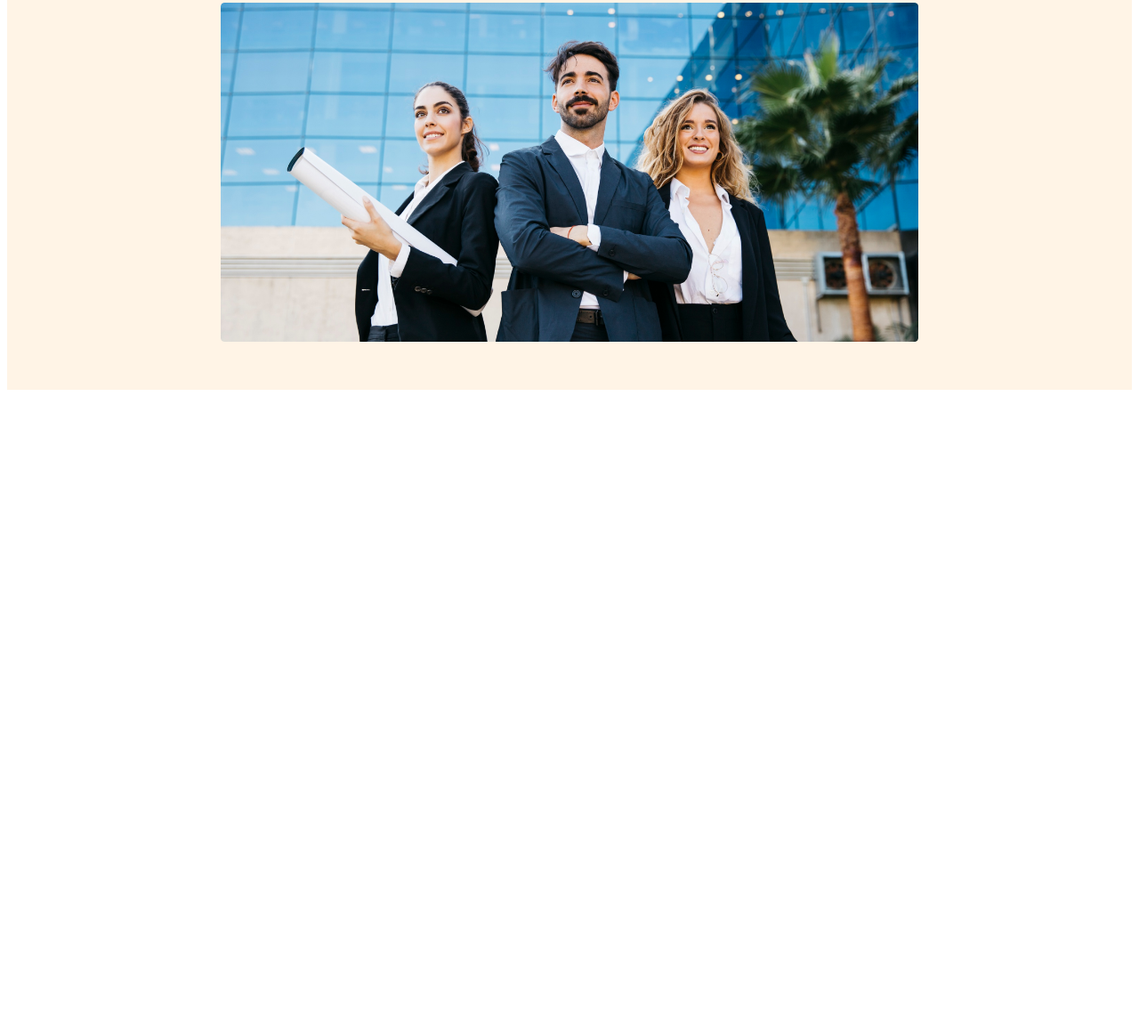
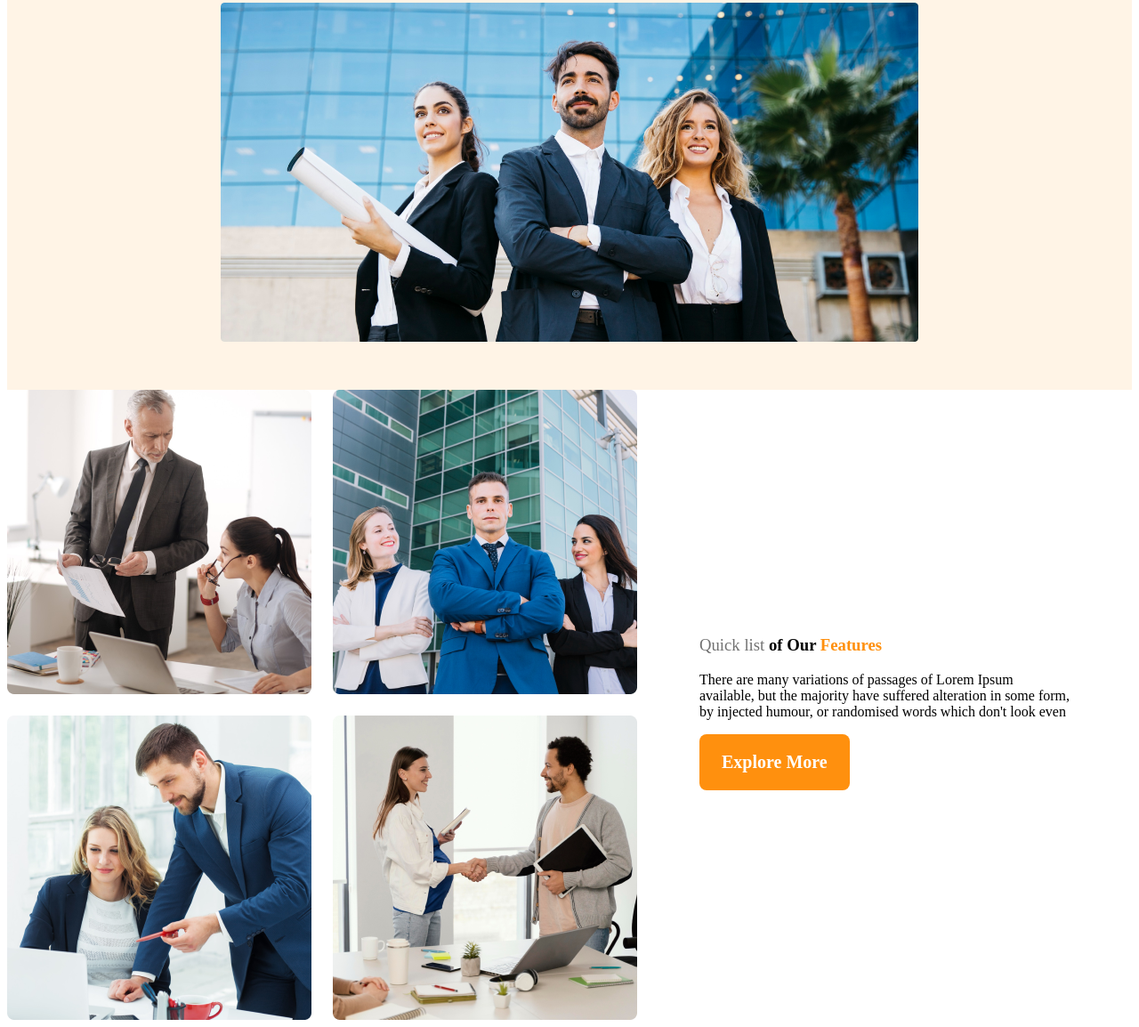
Before and after one commit to Lalonasm/g3-architects-website, a plain HTML site: page index.html in a window 1280 px wide. Shown: the part 575-1729 px from the top of the page at 89% size. Before the commit the page ends 1021 px from the top, so only its background shows below. Drawn offline with Linux system fonts and the light colour scheme.

Commit message:
features content added

```diff
--- a/index.html
+++ b/index.html
@@ -9,6 +9,7 @@
 </head>
 
 <body>
+    <!-- header start -->
     <header>
         <nav>
             <h3 class="nav-title">G3 Architects</h3>
@@ -37,7 +38,26 @@
             <img src="images/banner.png" alt="">
         </div>
     </header>
-    <main></main>
+    <!-- header end -->
+    <main>
+        <!-- Teams sections starts -->
+        <section class="teams-container">
+            <div class="teams-img-container">
+                <img src="images/team1.png" alt="">
+                <img src="images/team2.png" alt="">
+                <img src="images/team3.png" alt="">
+                <img src="images/team4.png" alt="">
+            </div>
+            <div class="teams-content">
+                <h3 class="teams-title"><span class="quick-list">Quick list</span> <span>of Our</span> <span class="text-features">Features</span></h3>
+                <p class="teams-description">
+                    There are many variations of passages of Lorem Ipsum available, but the majority have suffered
+                    alteration in some form, by injected humour, or randomised words which don't look even
+                </p>
+                <button class="btn-primary">Explore More</button>
+            </div>
+        </section>
+    </main>
     <footer></footer>
 </body>
 
--- a/styles/architect.css
+++ b/styles/architect.css
@@ -62,32 +62,80 @@ nav li a {
   color: #727272;
 
 }
-.banner img{
+
+.banner img {
   margin-top: 20px;
   width: 100%;
 }
+
+
+
+
 /* Responsive media queries */
 
 /* mobile devices */
 
 @media screen and (max-width:576px) {
-header{
+  header {
     padding: 20px;
   }
-.banner-title{
+
+  .banner-title {
     justify-content: center;
   }
-nav{
+
+  nav {
     flex-direction: column;
   }
 }
 
 /* Tablet or medium devices */
 @media screen and (min-width:576px) and (max-width:992px) {
-  header{
+  header {
     padding: 50px;
   }
-  nav{
+
+  nav {
     flex-direction: column;
   }
 }
+
+/* main styles */
+main {
+  max-width: 1440px;
+  margin: 0 auto;
+}
+
+/* teams styles */
+.teams-container {
+  display: flex;
+  align-items: center;
+}
+
+.teams-img-container {
+  display: grid;
+  grid-template-columns: repeat(2, 1fr);
+  gap: 1.5rem;
+}
+
+.teams-content {
+  padding-right: 70px;
+  padding-left: 70px;
+}
+
+.teams-title {
+  font-size: 2.8ren;
+}
+
+.teams-title .quick-list {
+  color: #727272;
+  font-family: "Work Sans";
+  font-weight: 500;
+}
+
+.teams-title .text-features {
+  color: #FF900E;
+  font-family: "Work Sans";
+  font-weight: 700;
+
+}
```
Lines whose indentation alone changed are shown as unchanged.
